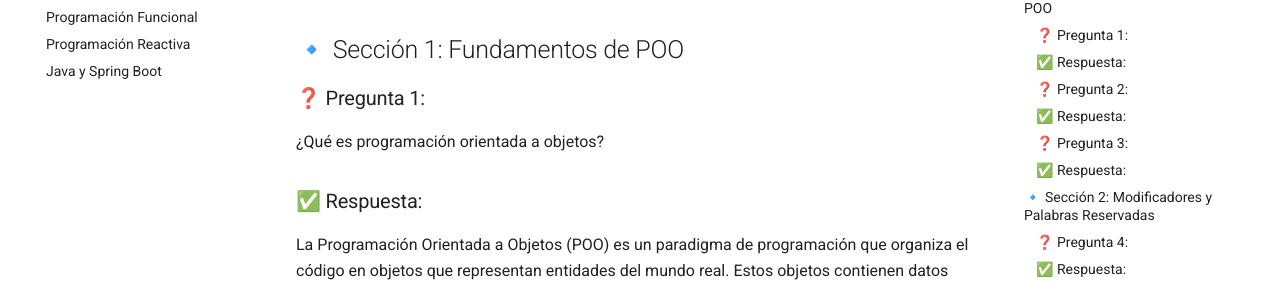
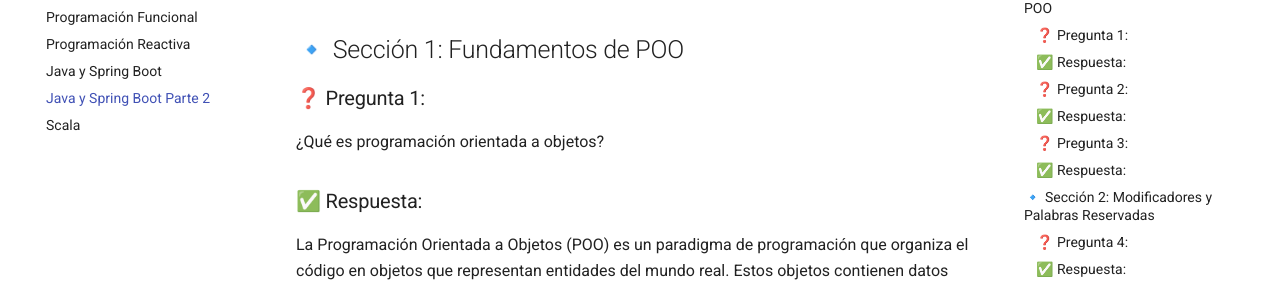
Before and after one commit to geovannymcode/geolabs-test.github.io, an MkDocs documentation site: the page built from docs/index2.md, in a window 1280 px wide. Shown: the part 148-431 px from the top of the page. Built offline with MkDocs 1.6.1 and Material for MkDocs 9.7.7, drawn with Linux system fonts in a browser that asks for light colours; comment, search, counter and statistics services are not loaded.

Commit message:
actualizar documentación

```diff
--- a/mkdocs.yml
+++ b/mkdocs.yml
@@ -17,6 +17,8 @@ nav:
   - Programación Funcional: fp.md
   - Programación Reactiva: pr.md
   - Java y Spring Boot: spring.md
+  - Java y Spring Boot Parte 2: index2.md
+  - Scala: scala.md
 
 
 # Customization
```
